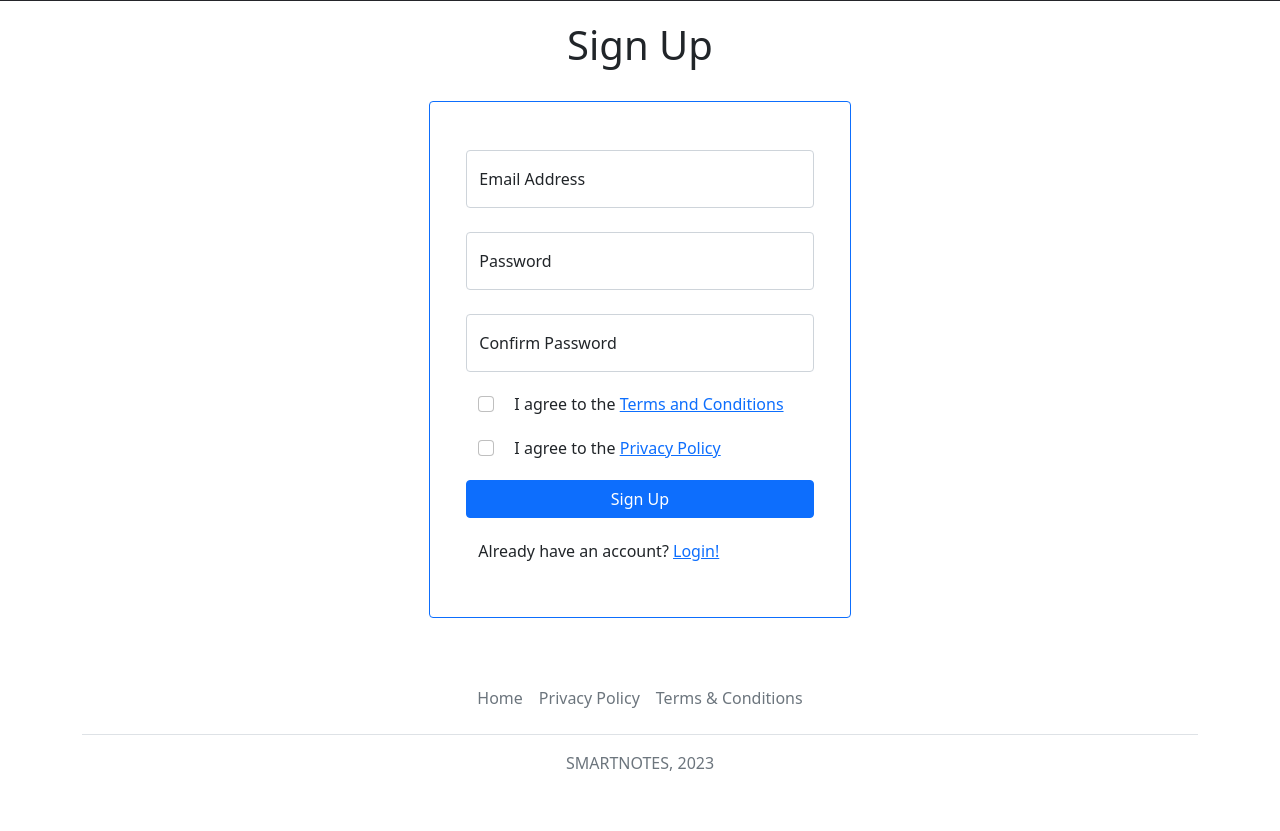
After one commit to ch-dev02/smartnotes-collabresourceplat, a Flask app: page /signup in a window 1280 px wide. The commit adds this page. Shown: the part 359-1190 px from the top of the page. Run offline with Flask 2, Linux system fonts and the light colour scheme.

Commit message:
S1 - Sign Up Complete

```diff
--- a/files/app/__init__.py
+++ b/files/app/__init__.py
@@ -3,6 +3,7 @@ from flask_sqlalchemy import SQLAlchemy
 from flask_migrate import Migrate
 from flask_login import LoginManager
 from flask_admin import Admin
+from flask_mail import Mail
 import logging
 
 logging.basicConfig(filename='log.log', level=logging.INFO, format='%(asctime)s %(levelname)s : %(message)s')
@@ -16,6 +17,8 @@ login_manager.login_view = 'login'
 login_manager.login_message = 'Please login to use this website.'
 login_manager.login_message_category = 'primary'
 
+mail = Mail(app)
+
 db = SQLAlchemy(app)
 migrate = Migrate(app, db)
 
--- /dev/null
+++ b/files/app/forms.py
@@ -0,0 +1,10 @@
+from flask_wtf import FlaskForm
+from wtforms import StringField, PasswordField, BooleanField, HiddenField, FileField, TextAreaField, IntegerField
+from wtforms.validators import DataRequired, NumberRange
+
+class SignUpForm(FlaskForm):
+    email = StringField('email', validators=[DataRequired()])
+    password = PasswordField('password', validators=[DataRequired()])
+    confirm_password = PasswordField('confirm_password', validators=[DataRequired()])
+    terms = BooleanField('terms', validators=[DataRequired()])
+    privacy = BooleanField('privacy', validators=[DataRequired()])
--- a/files/app/static/css/styles.css
+++ b/files/app/static/css/styles.css
@@ -155,3 +155,12 @@ nav {
         display: initial;
     }
 }
+
+/***** FIX CHECKBOX *****/
+.form-check-input {
+    padding-right: 0 !important;
+}
+
+.form-check {
+    margin: 20px 0;
+}
--- /dev/null
+++ b/files/app/templates/signup.html
@@ -0,0 +1,42 @@
+{% extends "base.html" %}
+{% block content %}
+<h1 class="row justify-content-center">Sign Up</h1>
+<br>
+<div class="row justify-content-md-center">
+    <div class="border rounded border-primary p-5 col-lg-4 auth-col-lg-4">
+        <form action="/signup" method="post" name="signup" enctype="multipart/form-data">
+            {{ form.csrf_token }}
+            <div class="row form-floating">
+                {{ form.email(class_='form-control', placeholder='Enter your email') }}
+                <label for="email">Email Address</label>
+            </div>
+            <br/>
+            <div class="row form-floating">
+                {{ form.password(class_='form-control', placeholder='Enter your password') }}
+                <label for="password">Password</label>
+            </div>
+            <br>
+            <div class="row form-floating">
+                {{ form.confirm_password(class_='form-control', placeholder='Re-enter your password') }}
+                <label for="confirm_password">Confirm Password</label>
+            </div>
+            <div class="row form-check">
+                {{ form.terms(class_='form-check-input') }}
+                <label for="terms">I agree to the <a href="/terms">Terms and Conditions</a></label>
+            </div>
+            <div class="row form-check">
+                {{ form.privacy(class_='form-check-input') }}
+                <label for="privacy">I agree to the <a href="/privacy">Privacy Policy</a></label>
+            </div>
+            <div class="row">
+                <input type="submit" class="btn btn-primary col" value="Sign Up">
+            </div>
+        </form>
+        <br/>
+        <div class="row">
+            <h6>Already have an account? <a href="/login">Login!</a></h6>
+        </div>
+    </div>
+</div>
+
+{% endblock %}
--- a/files/app/views/auth.py
+++ b/files/app/views/auth.py
@@ -1,6 +1,13 @@
-from app import app, db, models, admin
+from app import app, db, models, admin, mail
 from flask_admin.contrib.sqla import ModelView
 from flask import render_template, request, flash, redirect, url_for, Markup
+from flask_login import current_user
+from flask_mail import Message
+import re
+from werkzeug.security import generate_password_hash
+from ..forms import *
+from ..scripts import *
+from functools import wraps
 import logging
 import socket
 
@@ -18,6 +25,173 @@ admin.add_view(ModelView(models.Review, db.session))
 admin.add_view(ModelView(models.Keywords, db.session))
 admin.add_view(ModelView(models.Queue, db.session))
 
+# Decorator to check if user is logged in
+def logged_out_only(func):
+    @wraps(func)
+    def wrap(*args, **kwargs):
+        if current_user and current_user.is_authenticated:
+            logger.warn('User ' + current_user.email + ' tried to access ' + request.path + ' while logged in')
+            flash('You do not have access to this page!', 'danger')
+            return redirect('/')
+        else:
+            return func(*args, **kwargs)
+    return wrap
+
+"""
+Sign Up Page
+User must be logged out
+GET Request
+  - Renders sign up page and form
+POST Request and form validates
+  - Check all fields are filled
+  - Check passwords match
+  - Check terms and privacy are checked
+  - Check email is not already in use
+  - Check email is a valid email
+  - Check password is valid
+  - Create user
+  - Send verification email
+  - Redirect to login page
+POST Request and form doesn't validate
+  - Flash warning message
+  - Renders sign up page and form
+"""
+@app.route('/signup', methods=['GET', 'POST'])
+@logged_out_only
+def signup():
+    form = SignUpForm()
+    if form.validate_on_submit():
+        email = form.email.data.strip()
+        password = form.password.data.strip()
+        password2 = form.confirm_password.data.strip()
+        terms = form.terms.data
+        privacy = form.privacy.data
+
+        # check all fields are filled and terms and privacy are checked
+        if not email or not password or not password2 or not terms or not privacy:
+            logger.warning('User tried to sign up with empty fields')
+            flash("All fields are required", 'danger')
+            return render_template('signup.html', form=form)
+
+        # check passwords match
+        if password != password2:
+            logger.warning('User tried to sign up with passwords that do not match')
+            flash("Passwords do not match", 'danger')
+            return render_template('signup.html', form=form)
+
+        # check email conforms to email regex and is not longer than 255 characters
+        if not re.match(r"[^@]+@[^@]+\.[^@]+", email) or len(email) > 255:
+            logger.warning('User tried to sign up with invalid email')
+            flash("Invalid email", 'danger')
+            return render_template('signup.html', form=form)
+
+        # check password has at least 8 characters, 1 uppercase, 1 lowercase, 1 number
+        if not valid_password(password):
+            logger.warning('User tried to sign up with invalid password')
+            flash("Password must have at least 8 characters, 1 uppercase, 1 lowercase, 1 number, 1 special character", 'danger')
+            return render_template('signup.html', form=form)
+
+        # check email is not already in use
+        if models.User.query.filter_by(email=email).first():
+            logger.warning('User tried to sign up with email: ' + email + ' which is already in use')
+            flash("Email already in use", 'danger')
+            return render_template('signup.html', form=form)
+
+        #hash password using werkzeug.security.generate_password_hash
+        hash = generate_password_hash(password)
+
+        # create user
+        user = models.User(email=email, password_hash=hash)
+        db.session.add(user)
+        db.session.commit()
+
+        logger.info('User created with email: ' + email)
+        flash("Account created successfully.", 'success')
+        return redirect(url_for('sendverify', id=user.id))
+    elif request.method == 'POST':
+        logger.warning('User tried to sign up with invalid form')
+        flash("Oops an error has occurred."+str(form.errors), 'danger')
+        return render_template('signup.html', form=form)
+    else:
+        logger.info('User loaded signup page')
+        return render_template('signup.html', form=form)
+
+"""
+Reusable route to send verification email
+Requires user to be logged out
+GET request with id of user to send verification email to
+If not id provided, redirects to login page with error
+If user not found, redirects to login page with error
+If user already activated, redirects to login page with error
+If user found and not activated, sends verification email
+"""
+@app.route('/sendverify', methods=['GET'])
+@logged_out_only
+def sendverify():
+    if not request.args.get('id'):
+        logger.warning("Cannot send verification. No ID provided")
+        flash("Cannot send verification. User not found", 'danger')
+        return redirect(url_for('login'))
+
+    id = request.args.get('id')
+    user = models.User.query.filter_by(id=id).first()
+    if not user:
+        logger.warning("Cannot send verification. User with id " + id + " not found")
+        flash("Cannot send verification. User not found", 'danger')
+        return redirect(url_for('login'))
+    if user.activated:
+        logger.warning("Cannot send verification. User with id " + id + " already activated")
+        flash("User already activated", 'danger')
+        return redirect(url_for('login'))
+
+    msg = Message('SmartNotes Email Verification', sender='smartnotesuol@gmail.com', recipients=[user.email])
+    msg.body = Markup('Hello ' + user.email + ' please click the link below to verify your email address: \n\n ' + url_for('verify', id=user.id, _external=True))
+    try:
+        mail.send(msg)
+        logger.info("Verification email sent to " + user.email)
+        flash("Verification email sent", 'success')
+    except:
+        logger.warning("Cannot send verification. Error sending email to " + user.email)
+        flash("Cannot send verification. Error sending email", 'danger')
+    return redirect(url_for('login'))
+
+"""
+Verify Account Route
+GET request with id parameter
+id parameter is the id of the user to verify
+if user is found and not activated, user is activated and redirected to login page
+if user is found and activated, user is redirected to login page with error message
+if user is not found, user is redirected to login page with error message
+"""
+@app.route('/verify', methods=['GET'])
+@logged_out_only
+def verify():
+    if not request.args.get('id'):
+        logger.warning("Cannot verify email. No ID provided")
+        flash("Cannot verify email. User not found", 'danger')
+        return redirect(url_for('login'))
+
+    id = request.args.get('id')
+    user = models.User.query.filter_by(id=id).first()
+    if not user:
+        logger.warning("Cannot verify email. User with id: " + request.args.get('id') + " not found")
+        flash("Cannot verify email. User not found", 'danger')
+        return redirect(url_for('login'))
+    if user.activated:
+        logger.warning("Cannot verify email. User with id: " + request.args.get('id') + ", already activated")
+        flash("User already activated", 'danger')
+        return redirect(url_for('login'))
+    user.activated = True
+    db.session.commit()
+    logger.info("User: " + user.email + " verified email")
+    flash("Email verified successfully", 'success')
+    return redirect(url_for('login'))
+
+@app.route('/login', methods=['GET', 'POST'])
+@logged_out_only
+def login():
+    return redirect(url_for('index'))
+
 @app.route('/', methods=['GET', 'POST'])
 def index():
     return render_template('index.html')
```
Also changed, not shown: files/app/scripts.py (added, +17 -0 lines), files/config.py (+7 -0 lines), files/app.db.
